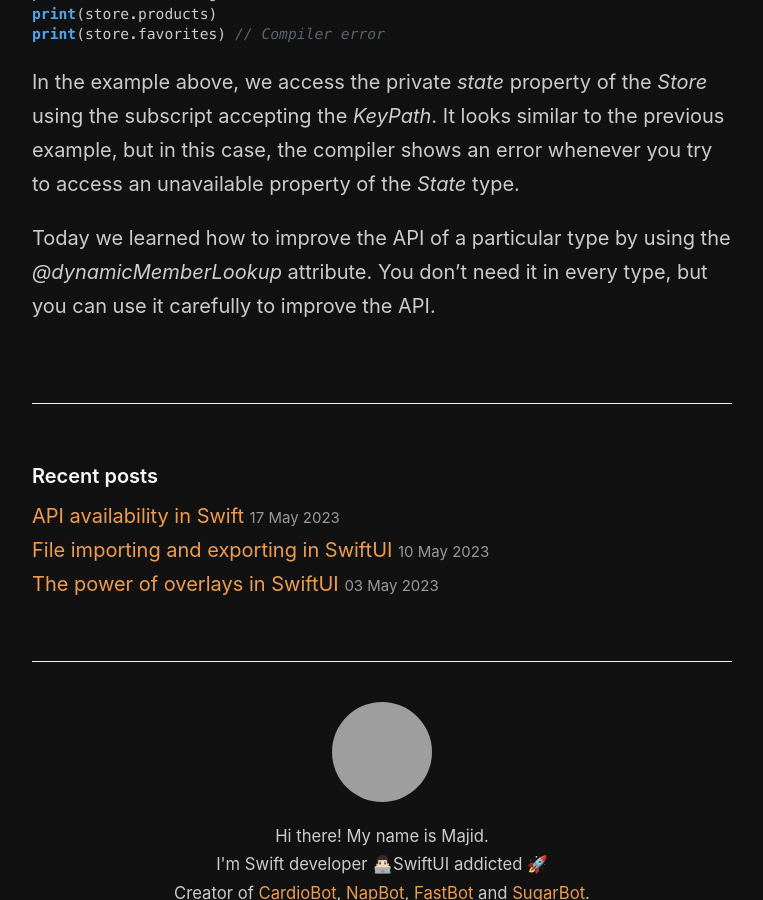
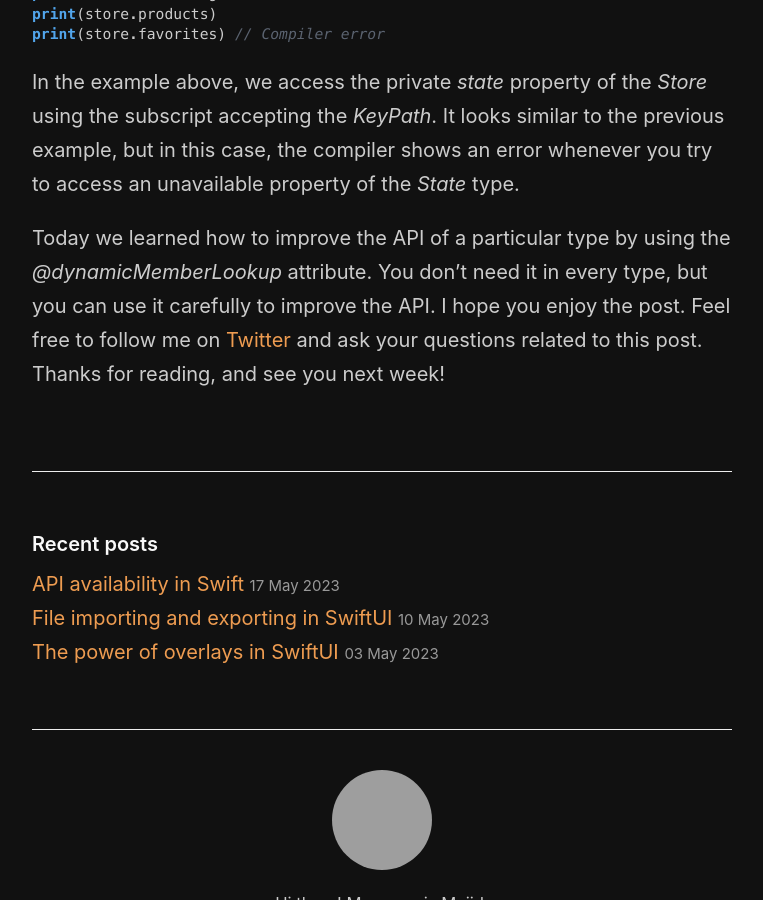
Before and after one commit to mecid/mecid.github.io, a Jekyll site: the page built from _posts/2023-05-23-dynamic-member-lookup-in-swift.md, in a window 1280 px wide and 900 px high, scrolled down 2955 px, cut to the strip 0-900 px from the top of the window. Shown: the whole strip, without its empty margins (258-1021 px from the left). Built offline with Jekyll 4.4.1, drawn with Linux system fonts in a browser that asks for light colours; grey boxes are pictures that could not be loaded.

Commit message:
conclusion added to the dynamic member lookup post

```diff
--- a/_posts/2023-05-23-dynamic-member-lookup-in-swift.md
+++ b/_posts/2023-05-23-dynamic-member-lookup-in-swift.md
@@ -108,4 +108,4 @@ print(store.favorites) // Compiler error
 
 In the example above, we access the private *state* property of the *Store* using the subscript accepting the *KeyPath*. It looks similar to the previous example, but in this case, the compiler shows an error whenever you try to access an unavailable property of the *State* type.
 
-Today we learned how to improve the API of a particular type by using the *@dynamicMemberLookup* attribute. You don't need it in every type, but you can use it carefully to improve the API.
+Today we learned how to improve the API of a particular type by using the *@dynamicMemberLookup* attribute. You don't need it in every type, but you can use it carefully to improve the API. I hope you enjoy the post. Feel free to follow me on [Twitter](https://twitter.com/mecid) and ask your questions related to this post. Thanks for reading, and see you next week!
```
